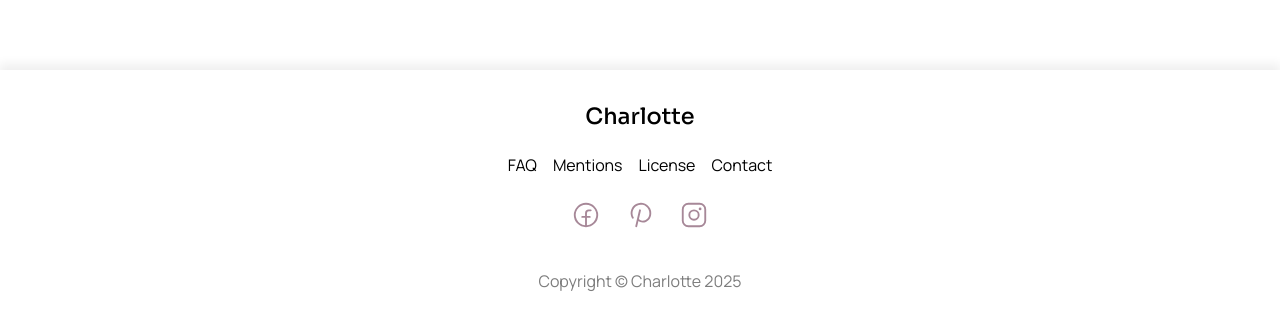
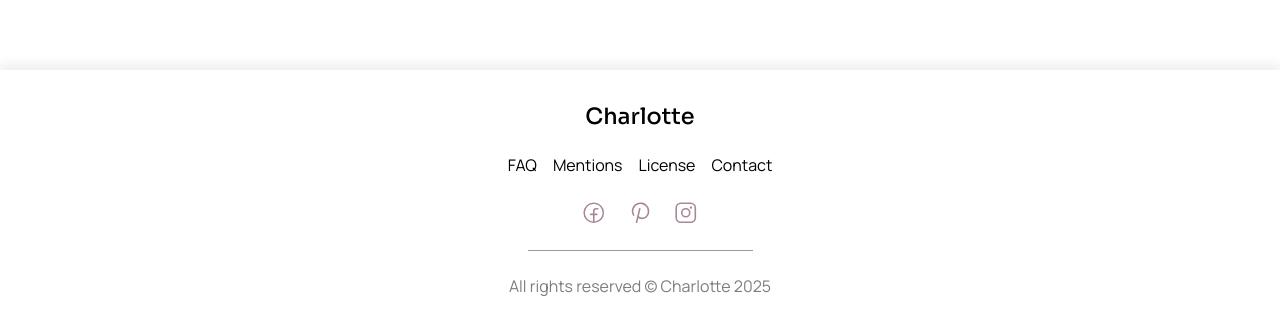
Before and after one commit to AndreSiboli/charlotte, a Next.js app: page /blog/posts/AAA112 in a window 1280 px wide. Shown: the part 2185-2511 px from the top of the page. Built offline with nearby package versions, Linux system fonts and the light colour scheme.

Commit message:
style: reworking footer section - v0.2.3

```diff
--- a/src/components/layout/Footer.tsx
+++ b/src/components/layout/Footer.tsx
@@ -3,6 +3,7 @@ import Container from "./Container";
 import Logo from "./Logo";
 import SocialMedia from "@/components/links/SocialMedia";
 import Link from "next/link";
+import Divider from "./blog/post/Divider";
 
 export default function Footer() {
   const footerLinks = [
@@ -15,22 +16,35 @@ export default function Footer() {
   return (
     <footer className={styles.footer}>
       <Container>
-        <div className={styles.footer_container}>
-          <div className={styles.footer_logo}>
+        <section className={styles.footer__container}>
+          <div className={styles.footer__brand}>
             <Logo />
           </div>
-          <nav className={styles.footer_links}>
+
+          <nav className={styles.footer__nav}>
             {footerLinks.map((link) => (
-              <Link href={link.href} key={link.href}>{link.text}</Link>
+              <Link
+                href={link.href}
+                key={link.href}
+                className={styles.footer__link}
+              >
+                {link.text}
+              </Link>
             ))}
           </nav>
-          <nav className={styles.footer_media}>
-            <SocialMedia />
-          </nav>
-          <div className={styles.footer_rights}>
-            <p>Copyright &copy; Charlotte {new Date().getFullYear()}</p>
+
+          <div className={styles.footer__social}>
+            <SocialMedia style={{ fontSize: ".85em" }} />
           </div>
-        </div>
+
+          <Divider style={{ width: 225 }} />
+
+          <div className={styles.footer__rights}>
+            <p>
+              All rights reserved &copy; Charlotte {new Date().getFullYear()}
+            </p>
+          </div>
+        </section>
       </Container>
     </footer>
   );
--- a/src/components/layout/blog/post/Divider.tsx
+++ b/src/components/layout/blog/post/Divider.tsx
@@ -1,5 +1,10 @@
 import styles from "@/styles/layout/blog/post/Divider.module.scss";
+import { CSSProperties } from "react";
 
-export default function Divider() {
-  return <div className={styles.divider} />;
+interface PropsType {
+  style?: CSSProperties;
 }
+
+export default function Divider({ style }: PropsType) {
+  return <div className={styles.divider} style={style} />;
+}
--- a/src/components/links/SocialMedia.tsx
+++ b/src/components/links/SocialMedia.tsx
@@ -1,12 +1,17 @@
 import styles from "@/styles/links/SocialMedia.module.scss";
 import Link from "next/link";
+import { CSSProperties } from "react";
 import {
   PiInstagramLogo,
   PiPinterestLogo,
   PiFacebookLogo,
 } from "react-icons/pi";
 
-export default function SocialMedia() {
+interface PropsType {
+  style?: CSSProperties;
+}
+
+export default function SocialMedia({ style }: PropsType) {
   const social = [
     {
       icon: <PiFacebookLogo />,
@@ -26,7 +31,7 @@ export default function SocialMedia() {
   ];
 
   return (
-    <nav className={styles.media}>
+    <nav className={styles.media} style={style}>
       {social.map((s) => (
         <Link href={s.to} aria-label={s.label} target="_blank" key={s.to}>
           {s.icon}
--- a/src/components/pageComponents/root/Works.tsx
+++ b/src/components/pageComponents/root/Works.tsx
@@ -1,12 +1,12 @@
 "use client";
 
 import { photos } from "@/data/photos";
-import styles from "@/styles/pageComponents/root/Works.module.scss";
-import Container from "@/components/layout/Container";
-import Image from "next/image";
 import { useLayoutEffect, useMemo, useRef, useState } from "react";
 import gsap from "gsap";
 import { ScrollTrigger } from "gsap/all";
+import styles from "@/styles/pageComponents/root/Works.module.scss";
+import Image from "next/image";
+import Container from "@/components/layout/Container";
 import Button from "@/components/buttons/Button";
 
 gsap.registerPlugin(ScrollTrigger);
--- a/src/styles/layout/Footer.module.scss
+++ b/src/styles/layout/Footer.module.scss
@@ -3,33 +3,29 @@
 .footer {
   box-shadow: 0 -5px 10px 1px #0001;
 
-  &_container {
+  &__container {
     display: flex;
     flex-direction: column;
     justify-content: center;
     align-items: center;
     gap: 1.5em;
     padding: 2em;
-
-    @media (max-width: 680px) {
-      padding-bottom: 5em;
-    }
   }
 
-  &_links {
+  &__nav {
     display: flex;
+    justify-content: center;
+    flex-wrap: wrap;
     gap: 1em;
   }
 
-  &_media {
+  &__social {
     a {
       font-size: 1.25em;
     }
   }
 
-  &_rights {
-    margin-top: 1em;
-
+  &__rights {
     p {
       text-align: center;
       color: var(--text-dark-soft);
```
